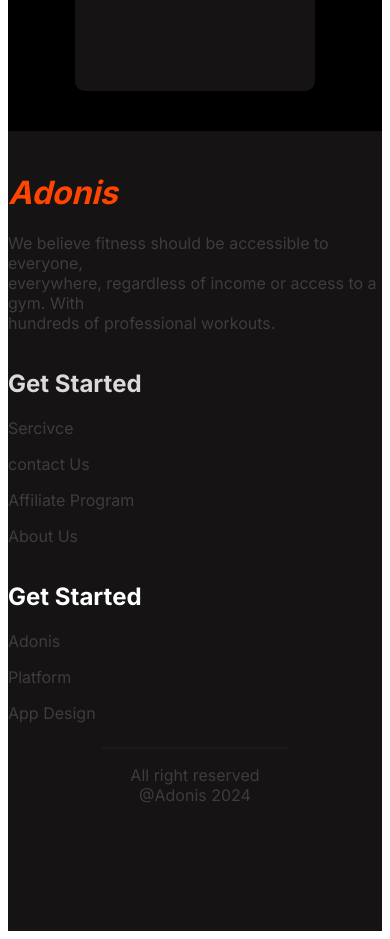
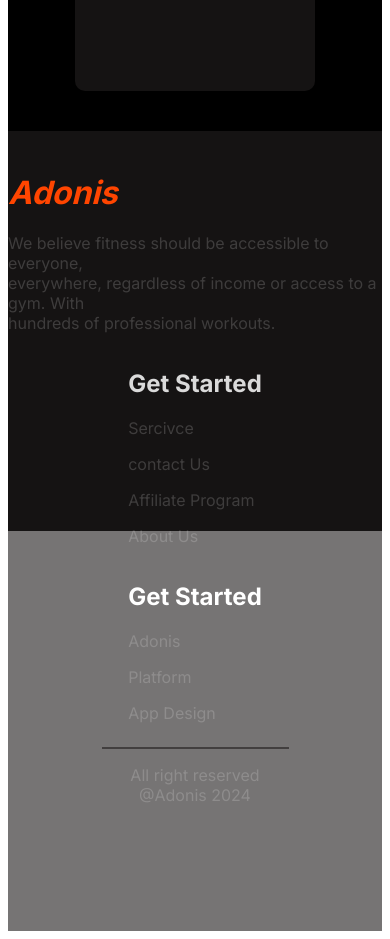
Before and after one commit to harunctg84/Adonis-gym.com, a plain HTML site: page index.html in a window 390 px wide. Shown: the part 4840-5779 px from the top of the page. Drawn offline with Linux system fonts and the light colour scheme.

Commit message:
footer carection

```diff
--- a/styles/responsive.css
+++ b/styles/responsive.css
@@ -41,6 +41,7 @@
   }
   .footer-wraper{
     flex-direction: column;
+    align-items: center;
 
   }
 
--- a/styles/style.css
+++ b/styles/style.css
@@ -280,6 +280,7 @@ input[type="text"]{
 }
 footer{
   background-color: black;
+  height: 400px;
 
 }
 .footer-section{
```
